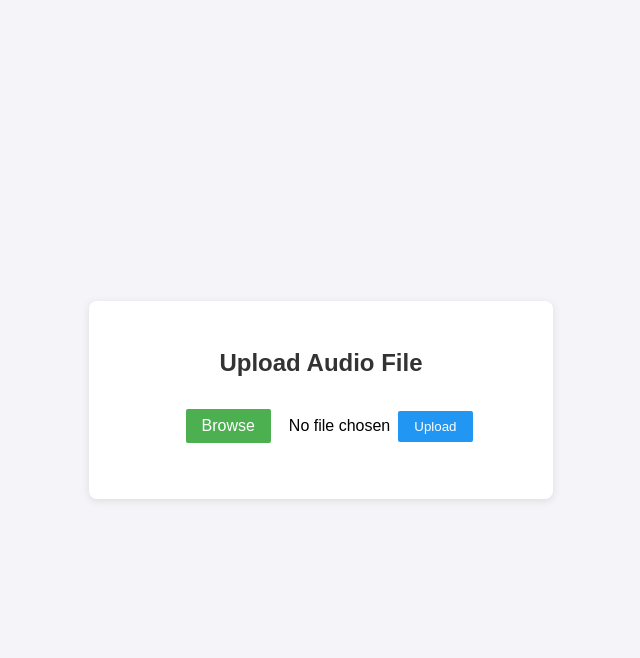
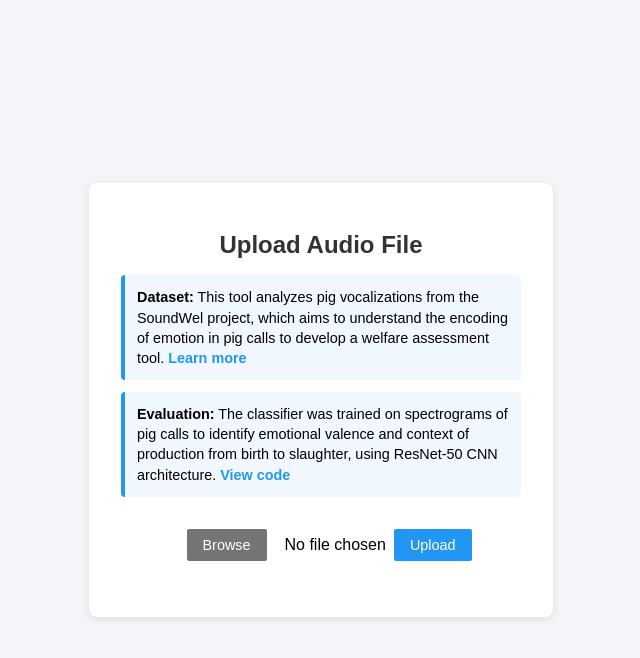
Before and after one commit to jacksongoode/c4c-pig-vocalizations, a Flask app: page / in a window 1280 px wide. Shown: the top 658 px of the page, without its empty margins (319-959 px from the left). Run offline with Flask 3, Linux system fonts and the light colour scheme; some libraries are stand-ins or nearby versions.

Commit message:
Last checkpoint

```diff
--- a/server.py
+++ b/server.py
@@ -16,7 +16,7 @@ os.makedirs(UPLOAD_FOLDER, exist_ok=True)
 app.config['UPLOAD_FOLDER'] = UPLOAD_FOLDER
 
 # Load model checkpoint if available
-CHECKPOINT_PATH = os.path.join(os.getcwd(), 'checkpoints', 'Valence', 'Iter1', 'model_checkpoint_01.h5')
+CHECKPOINT_PATH = os.path.join(os.getcwd(), 'checkpoints', 'Valence', 'Iter1', 'model_checkpoint_08_save.h5')
 if os.path.exists(CHECKPOINT_PATH):
     try:
         model = tf.keras.models.load_model(CHECKPOINT_PATH)
--- a/templates/index.html
+++ b/templates/index.html
@@ -25,9 +25,32 @@
       text-align: center;
     }
     h1 {
-      margin-bottom: 1.5rem;
+      margin-bottom: 1rem;
       font-size: 1.5rem;
       color: #333333;
+    }
+    .info-pills {
+      display: flex;
+      flex-direction: column;
+      gap: 0.75rem;
+      margin-bottom: 1.5rem;
+    }
+    .info-pill {
+      background-color: #f0f7ff;
+      border-left: 4px solid #2196F3;
+      padding: 0.75rem;
+      border-radius: 4px;
+      text-align: left;
+      font-size: 0.9rem;
+      line-height: 1.4;
+    }
+    .info-pill a {
+      color: #2196F3;
+      text-decoration: none;
+      font-weight: bold;
+    }
+    .info-pill a:hover {
+      text-decoration: underline;
     }
     .form-group {
       display: flex;
@@ -38,26 +61,24 @@
       padding: 0.5rem;
       width: 100%;
     }
-    .file-input-btn {
+    .button {
       padding: 0.5rem 1rem;
       border-radius: 2px;
-      background-color: #4CAF50;
       color: #ffffff;
       border: none;
       cursor: pointer;
       transition: background-color 0.2s ease;
+      font-family: Arial, sans-serif;
+      font-size: 0.9rem;
+    }
+    .file-input-btn {
+      background-color: #757575;
     }
     .file-input-btn:hover {
-      background-color: #45A049;
+      background-color: #616161;
     }
     .submit-button {
-      padding: 0.5rem 1rem;
-      border-radius: 2px;
       background-color: #2196F3;
-      color: #ffffff;
-      border: none;
-      cursor: pointer;
-      transition: background-color 0.2s ease;
     }
     .submit-button:hover {
       background-color: #1976D2;
@@ -79,11 +100,11 @@
       border-radius: 8px;
       box-shadow: 0 2px 8px rgba(0,0,0,0.1);
       overflow-x: auto;
+      text-align: left;
     }
     code {
       font-family: 'Courier New', monospace;
       font-size: 0.9rem;
-      text-align: left;
     }
     .file-input {
       flex-grow: 1;
@@ -104,12 +125,24 @@
 <body>
   <div class="container">
     <h1>Upload Audio File</h1>
+
+    <div class="info-pills">
+      <div class="info-pill">
+        <strong>Dataset:</strong> This tool analyzes pig vocalizations from the SoundWel project, which aims to understand the encoding of emotion in pig calls to develop a welfare assessment tool.
+        <a href="https://www.soundwel-project.eu/" target="_blank">Learn more</a>
+      </div>
+      <div class="info-pill">
+        <strong>Evaluation:</strong> The classifier was trained on spectrograms of pig calls to identify emotional valence and context of production from birth to slaughter, using ResNet-50 CNN architecture.
+        <a href="https://github.com/CiaraCR/PigCallClassifier" target="_blank">View code</a>
+      </div>
+    </div>
+
     <form id="upload-form" enctype="multipart/form-data">
       <div class="form-group">
-        <label for="audio-file" class="file-input-btn">Browse</label>
+        <label for="audio-file" class="button file-input-btn">Browse</label>
         <span id="file-name" style="margin-left:10px;">No file chosen</span>
         <input type="file" id="audio-file" name="audio-file" accept="audio/*" required style="display:none;">
-        <input type="submit" class="submit-button" value="Upload">
+        <input type="submit" class="button submit-button" value="Upload">
       </div>
     </form>
     <div id="results"></div>
```
Also changed, not shown: predict.py (+5 -5 lines), 1 other file.
